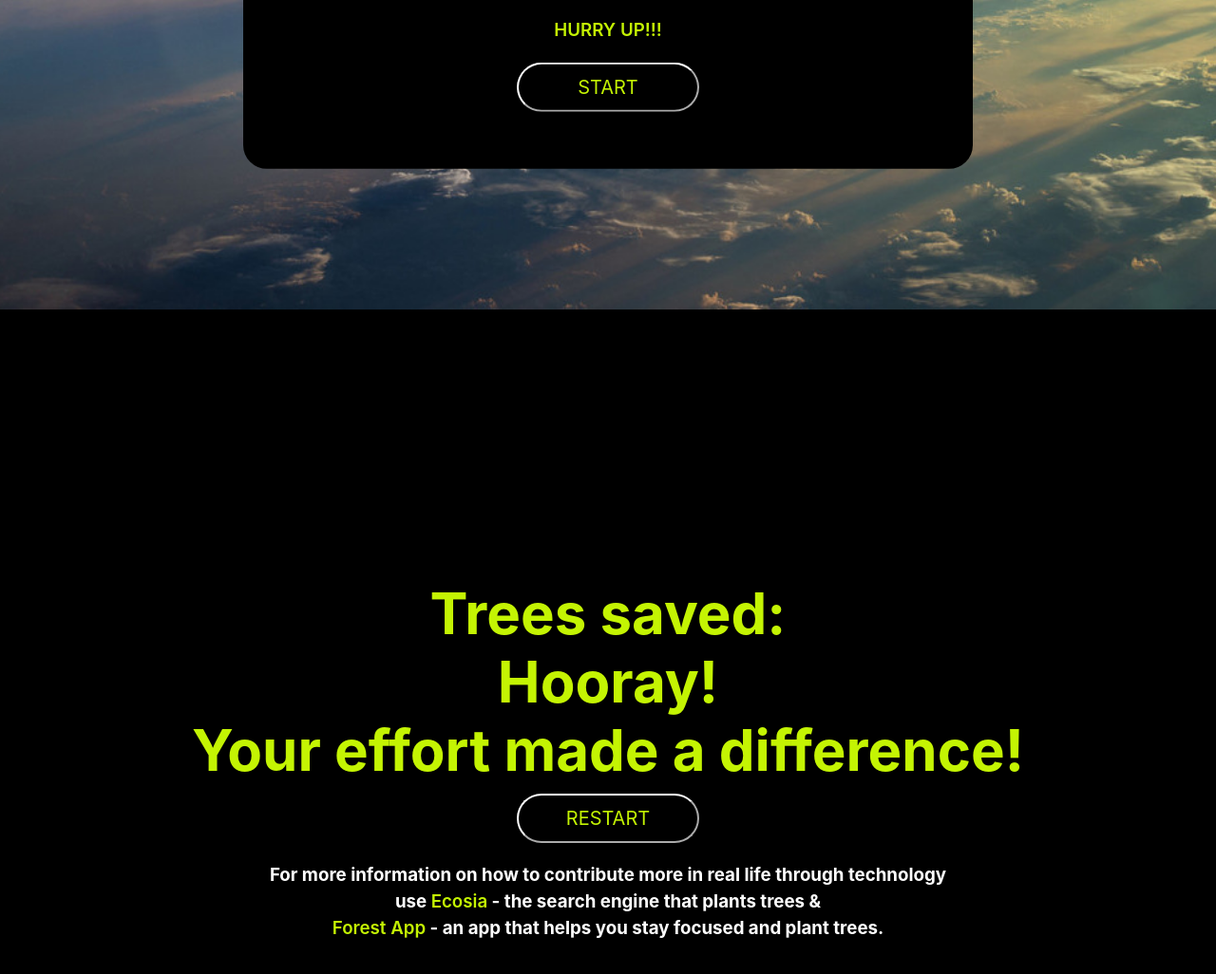
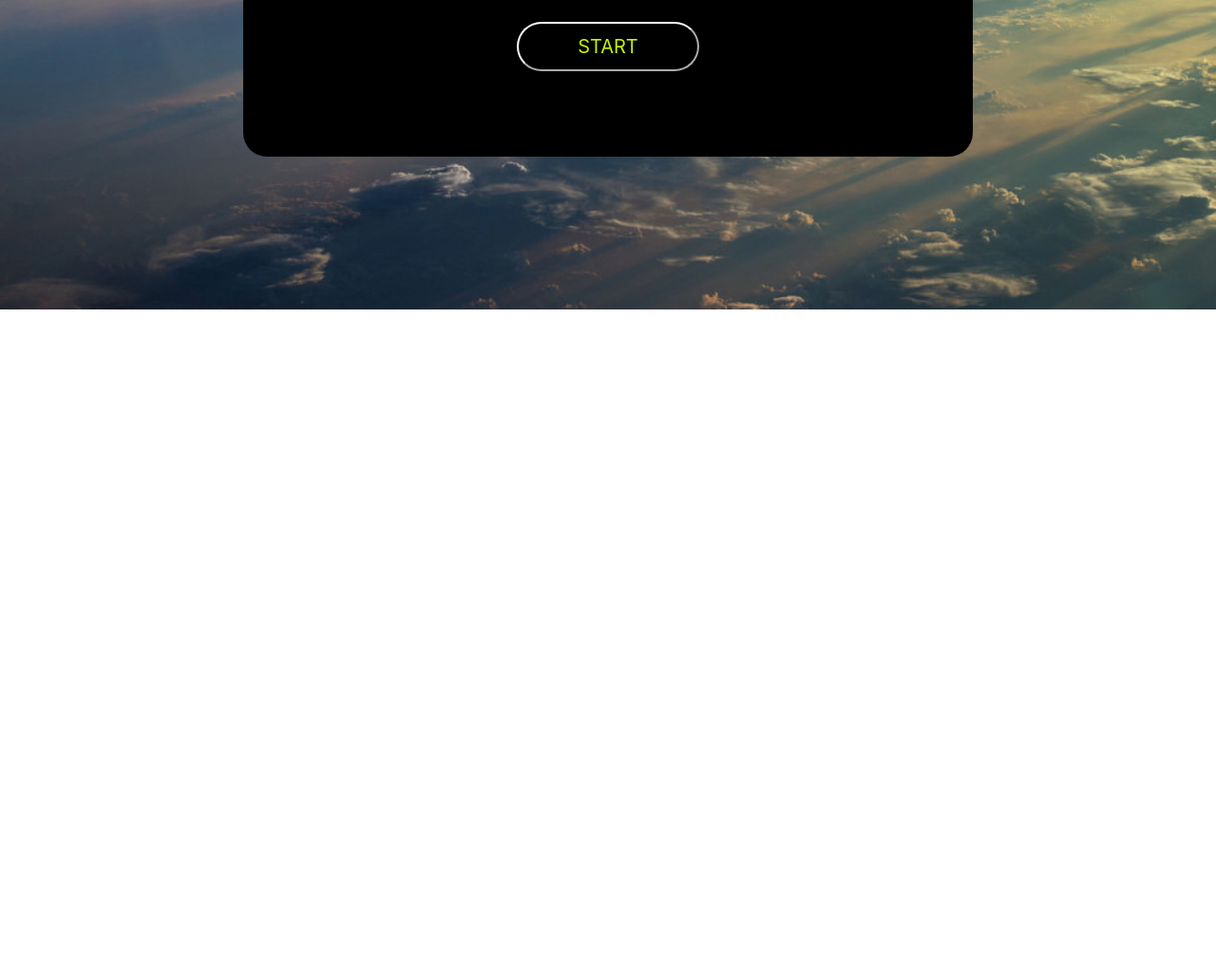
Before and after one commit to madbag/fight-the-fire, a plain HTML site: page index.html in a window 1280 px wide. Shown: the part 474-1500 px from the top of the page at 95% size. After the commit the page ends 800 px from the top, so only its background shows below. Drawn offline with Linux system fonts and the light colour scheme; grey boxes are pictures that could not be loaded; a web font is replaced by a local one.

Commit message:
CSS Changes in the game over screen

```diff
--- a/index.html
+++ b/index.html
@@ -20,8 +20,7 @@
 
         <h3>
           You have only 30 seconds to save trees.<br />
-          Pour water by clicking as many as you can and help the firefighters<br /><br />
-          <span>HURRY UP!!!</span>
+          Pour water by clicking as many as you can and help the firefighters<br />
         </h3>
 
         <button id="startNewGame">Start</button>
@@ -65,7 +64,7 @@
     </div>
 
     <!--Screen 3-->
-    <div id="gameOverScreen">
+    <div id="gameOverScreen" class="game-over">
       <!-- Information End Page -->
       <div class="game-message">
         <iframe
@@ -78,11 +77,10 @@
           Hooray! <br />
           Your effort made a difference!
         </h2>
-      </div>
 
-      <div class="game-information">
+        <!-- <div class="game-information"> -->
         <button id="restart-button">Restart</button>
-        <br />
+
         <h3>
           For more information on how to contribute more in real life through
           technology <br />use
@@ -96,6 +94,7 @@
           >
           - an app that helps you stay focused and plant trees.
         </h3>
+        <!-- </div> -->
       </div>
     </div>
 
--- a/styles/style.css
+++ b/styles/style.css
@@ -106,31 +106,28 @@
 }
 
 /* Screen 3 */
-#gameOverScreen {
+.game-over {
+  display: none;
+}
+
+.game-message {
+  min-width: 100vw;
+  height: 100vh;
   background-color: black;
-  display: none;
-  min-width: 100vw;
   padding: 5em;
-  height: 100vh;
   display: flex;
   flex-direction: column;
   justify-content: center;
   align-items: center;
-}
-
-.game-message {
   color: #c4f403;
-  font-size: 40px;
+  font-size: 30px;
   text-align: center;
 }
 
-.game-information {
-  color: white;
-  text-align: center;
-}
 
-#game-information p {
+.game-message h3 {
   font-size: 20px;
+  line-height: 150%;
 }
 
 /* Rest */
@@ -142,17 +139,12 @@ button {
   background-color: rgb(0, 0, 0);
   font-size: 20px;
   border-radius: 50px;
-  margin: 10px;
+  margin: 40px 0;
   text-transform: uppercase;
 }
 
 button:hover {
   cursor: pointer;
-}
-
-h3 {
-  padding: 10px;
-  line-height: 150%;
 }
 
 h3 a {
@@ -166,7 +158,8 @@ h4 {
 
 span {
   font-weight: 600;
-  color: #c4f403;
+  color: white;
+  font-style: italic;
 }
 
 @media only screen and (min-width: 600px) {
```
